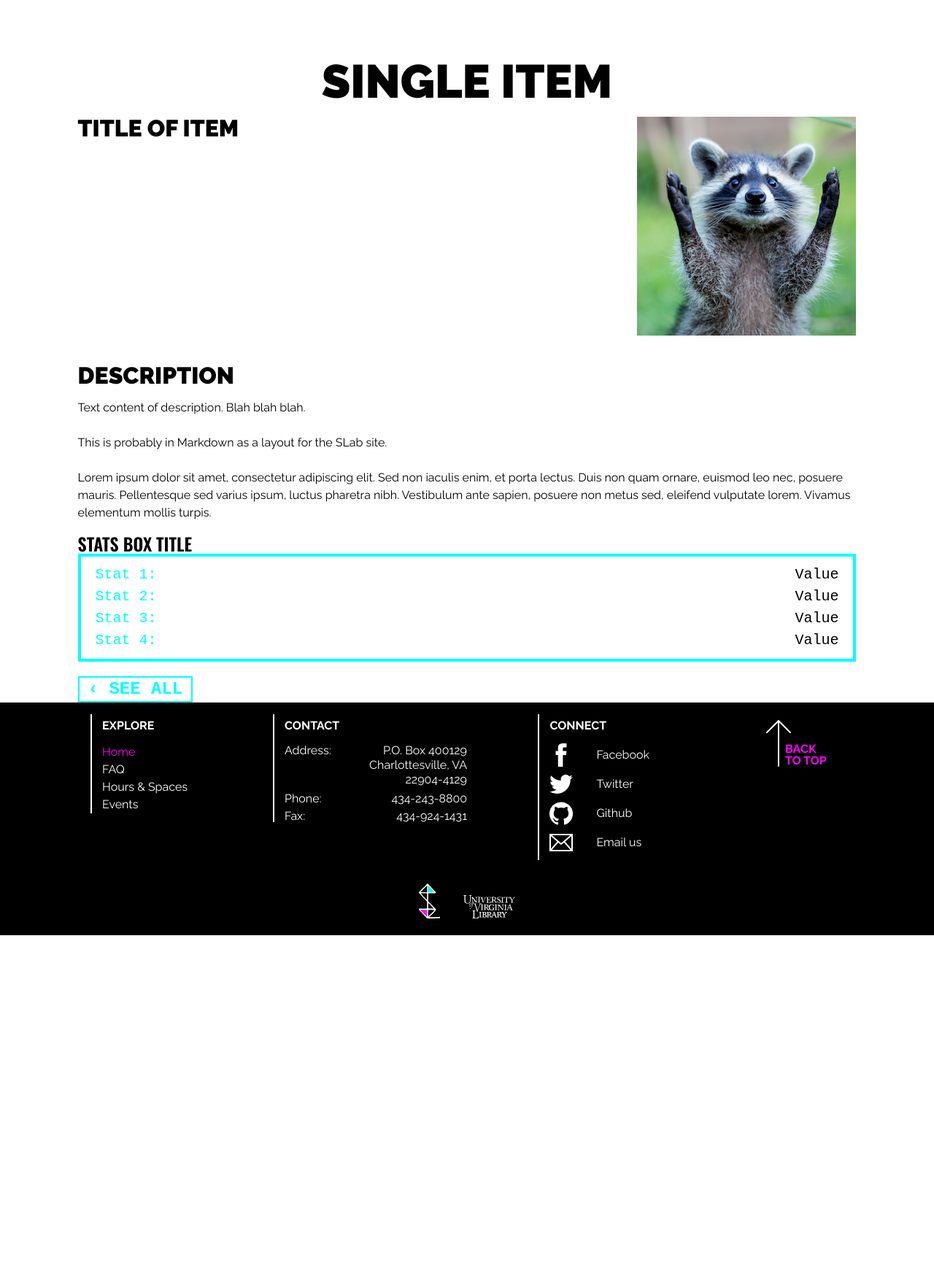
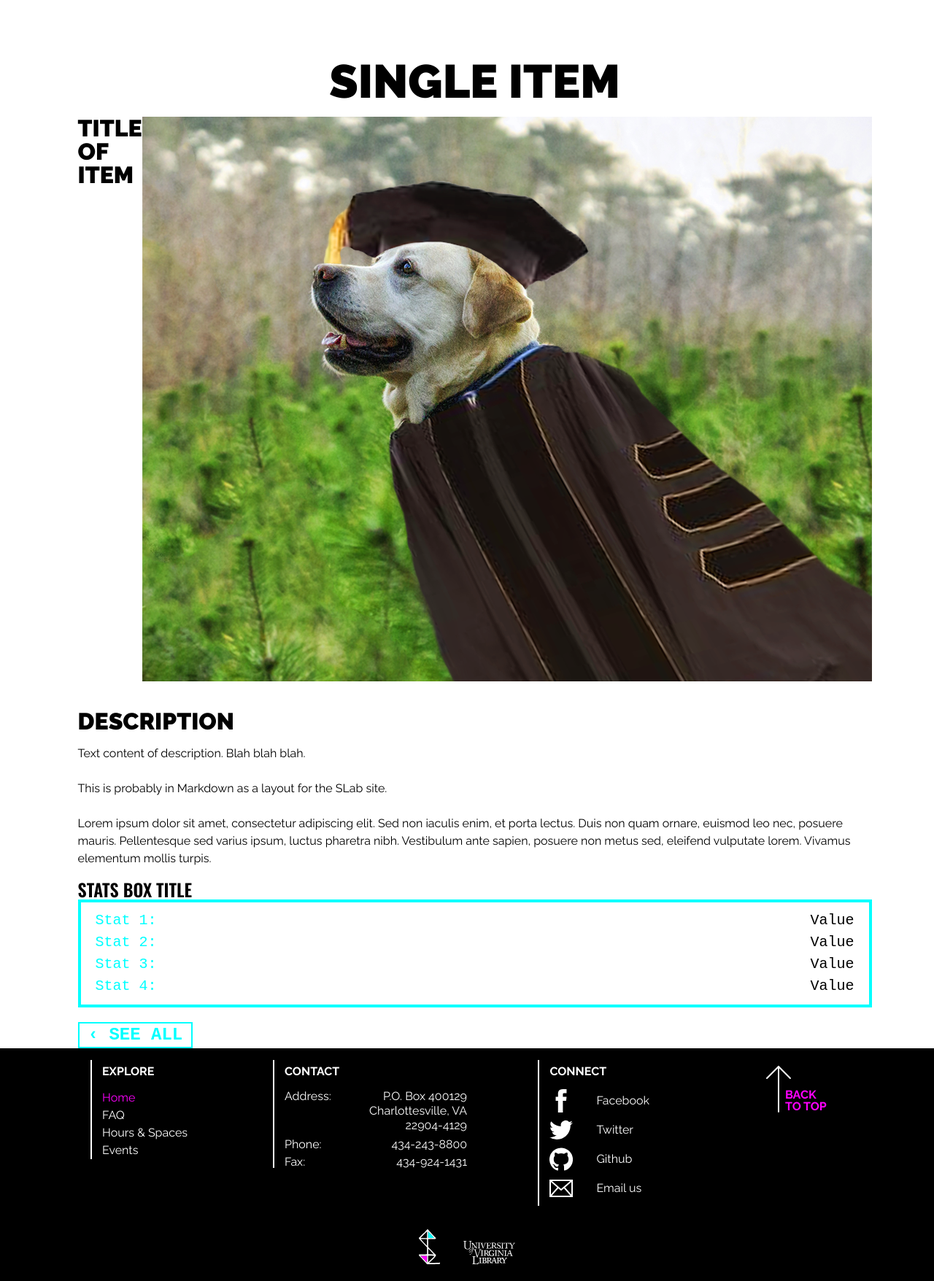
Before and after one commit to kbdonnally/patterns, a Jekyll site: the page built from pages/single-item.html, in a window 1280 px wide. Shown: the whole page at 73% size. Built offline with Jekyll 4.4.1, drawn with Linux system fonts in a browser that asks for light colours; some web fonts are replaced; before the commit the page ends 1282 px from its top, so only the background shows below that.

Commit message:
Use scholarslab.png instead b/c larger image

```diff
--- a/pages/single-item.html
+++ b/pages/single-item.html
@@ -11,7 +11,7 @@ permalink: /single-item/
 	<div class="item__big-title">
 		<div class="item-title__title">Title of item</div>
 		<div class="item-title__img">
-			<img src="{{ '/assets/img/example.png' | relative_url }}" alt="Twitter icon">
+			<img src="{{ '/assets/img/scholarslab.png' | relative_url }}" alt="Twitter icon">
 		</div>
 	</div>
 
```
Also changed, not shown: assets/img/example.png (deleted), assets/img/scholarslab.png (added).
